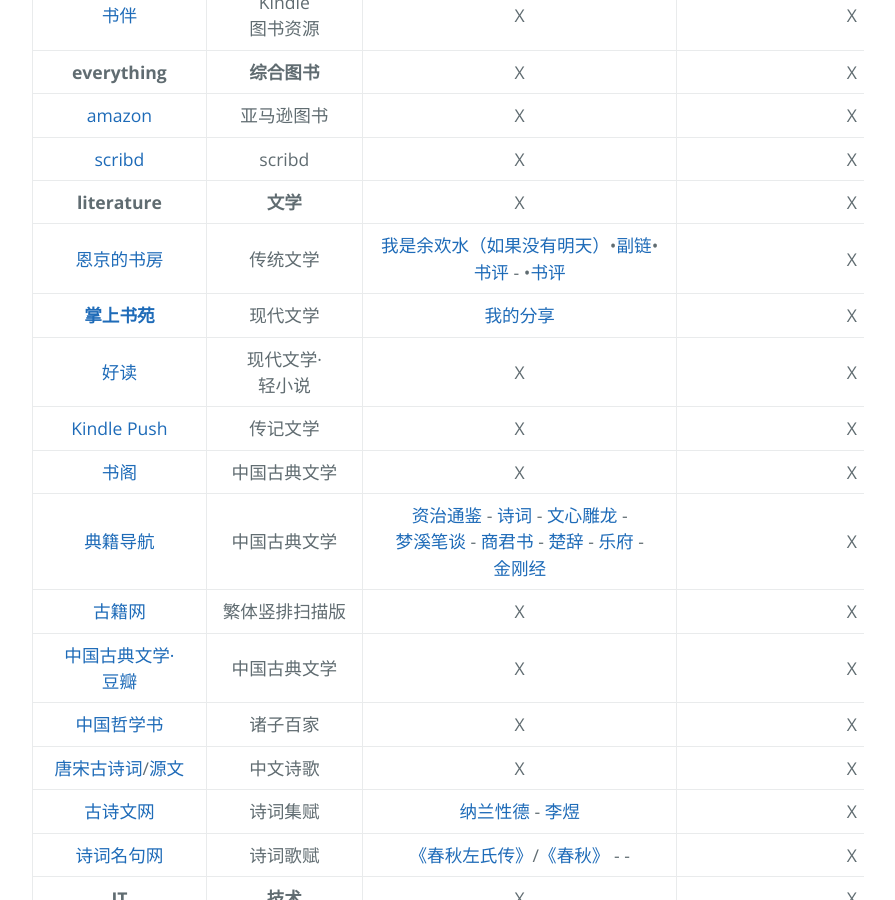
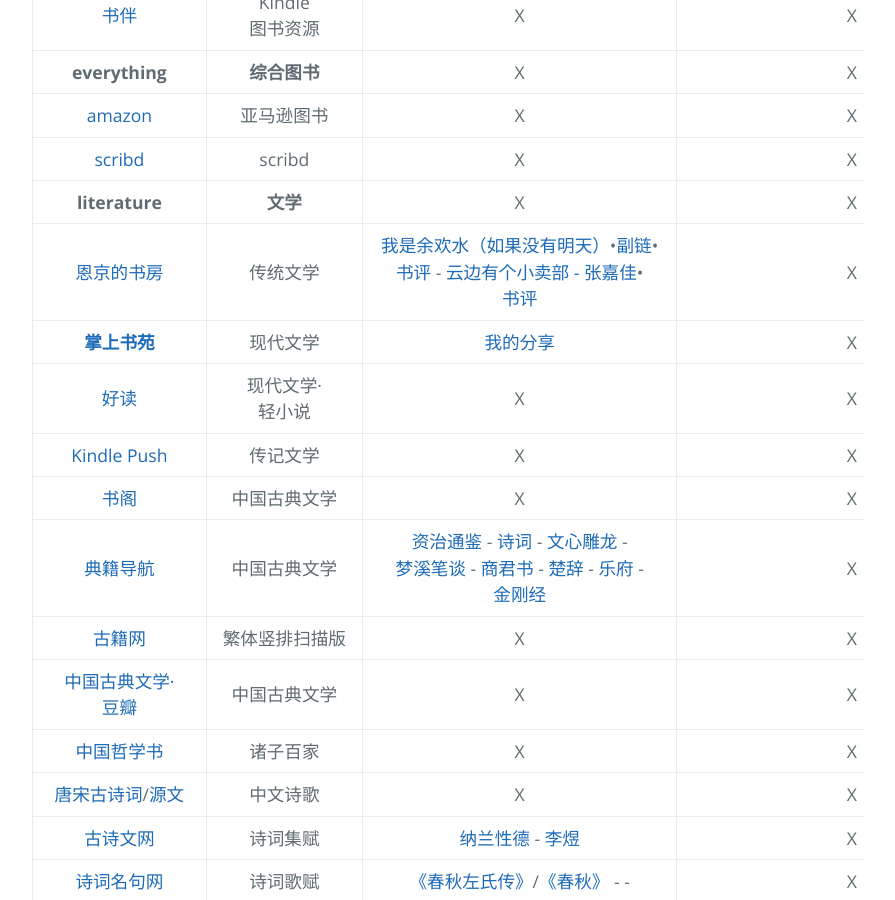
Before and after one commit to AmbroseRen/test, a Jekyll site: the page built from Library/BookSearch.md, in a window 1280 px wide and 900 px high, scrolled down 871 px. Shown: the whole window, without its empty margins (192-1087 px from the left). Built offline with Jekyll 4.4.1, drawn with Linux system fonts in a browser that asks for light colours; our own code applies the rules of GitHub Pages for plain Markdown files; the repository's description, which GitHub fills in, is left out.

Commit message:
Update BookSearch.md

```diff
--- a/Library/BookSearch.md
+++ b/Library/BookSearch.md
@@ -23,7 +23,7 @@
 | [amazon](https://www.amazon.com/b?node=283155) | 亚马逊图书 | X | X | X |
 | [scribd](https://www.scribd.com/) | scribd | X | X | X |
 | __literature__ | __文学__ | X | X | X |
-| [恩京的书房](https://www.enjing.com/) | 传统文学 | [我是余欢水（如果没有明天）](https://www.kunnu.com/yuhuanshui/)•[副链](https://www.51shucheng.net/shehui/ruguomeiyoumingtian)•[书评](https://www.enjing.com/wenxue/32589.htm) - [](https://cdn.jsdelivr.net/gh/AmbroseRen/Picture@master/book/Literature/Poem/云边有个小卖部 - 张嘉佳.pdf)•[书评](https://www.enjing.com/wenxue/31436.htm) | X | X |
+| [恩京的书房](https://www.enjing.com/) | 传统文学 | [我是余欢水（如果没有明天）](https://www.kunnu.com/yuhuanshui/)•[副链](https://www.51shucheng.net/shehui/ruguomeiyoumingtian)•[书评](https://www.enjing.com/wenxue/32589.htm) - [云边有个小卖部 - 张嘉佳](https://cdn.jsdelivr.net/gh/AmbroseRen/Picture@master/book/Literature/Poem/云边有个小卖部 - 张嘉佳.pdf)•[书评](https://www.enjing.com/wenxue/31436.htm) | X | X |
 | __[掌上书苑](https://www.soepub.com/)__ | 现代文学 | [我的分享](https://www.soepub.com/myspace/3) | X | X |
 | [好读](http://www.haodoo.net/) | 现代文学·轻小说 | X | X | X |
 | [Kindle Push](https://book.einverne.info/) | 传记文学 | X | X | X |
```
